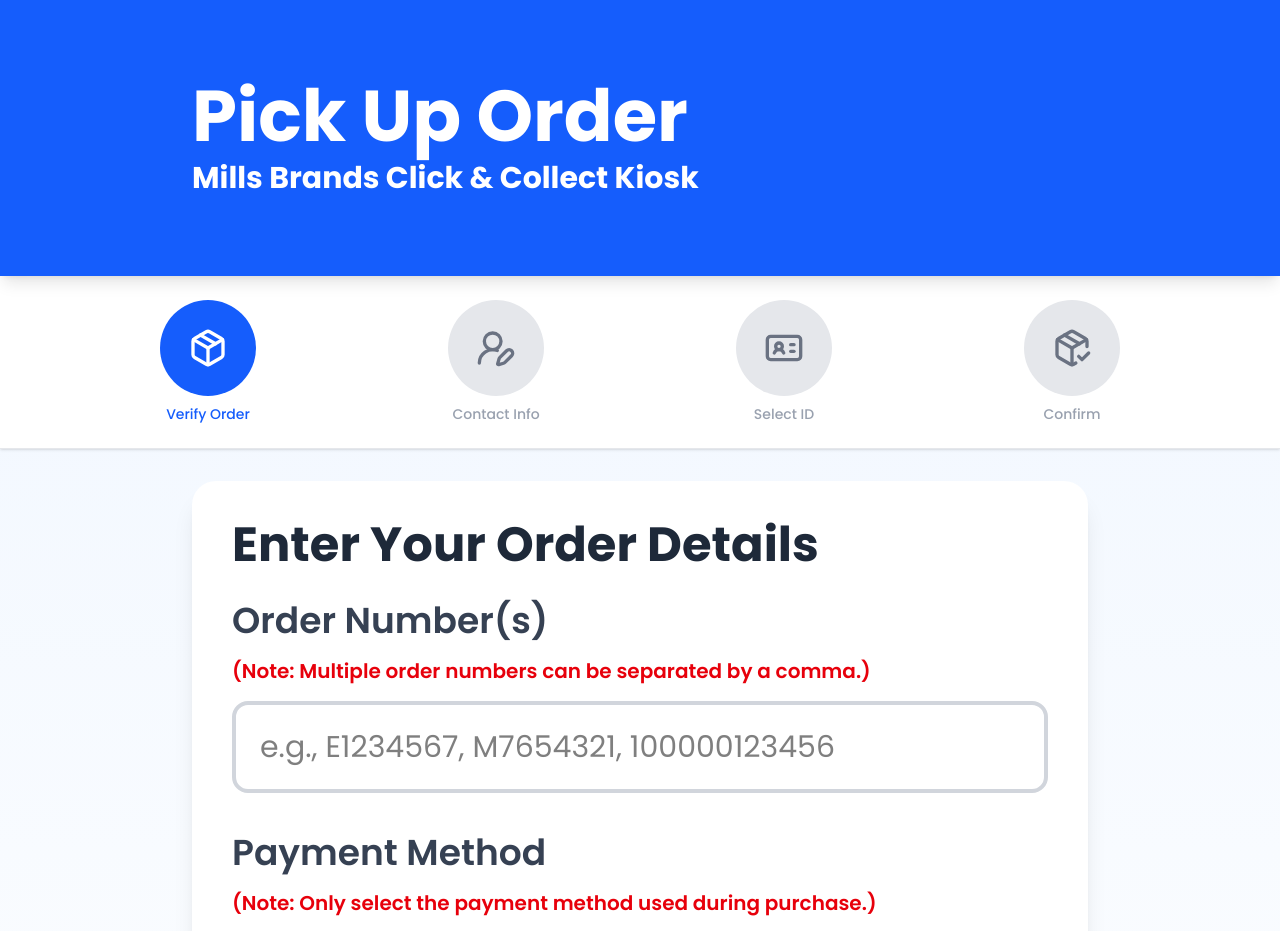
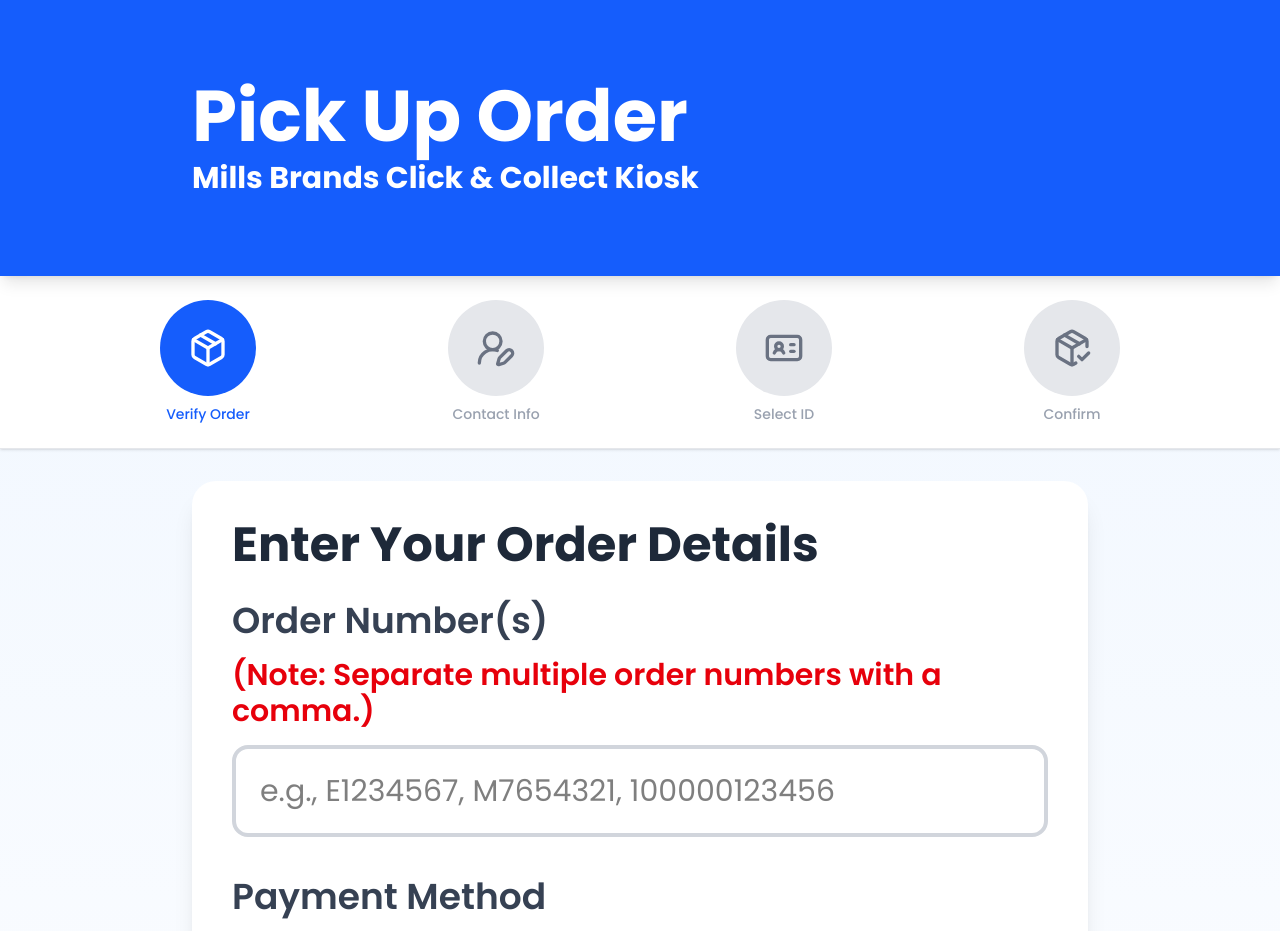
Before and after one commit to tonfxs/mills-cckiosk, a Next.js app: page /pick-up-order in a window 1280 px wide. Shown: the top 931 px of the page. Built offline with nearby package versions, Linux system fonts and the light colour scheme.

Commit message:
text size adjustments for notes

```diff
--- a/app/api/admin/kiosk-metrics/route.ts
+++ b/app/api/admin/kiosk-metrics/route.ts
@@ -213,6 +213,7 @@
 //     );
 //   }
 // }
+
 
 
 import { NextResponse } from "next/server";
--- a/app/parts-assistance/page.tsx
+++ b/app/parts-assistance/page.tsx
@@ -304,7 +304,7 @@
                 <div className="space-y-10">
                   <div>
                     <label className="block text-4xl font-semibold mb-4 text-gray-700">Order Number(s)</label>
-                    <p className="text-red-600 text-xl font-semibold my-4">(Note: Multiple order numbers can be separated by a comma.)</p>
+                    <p className="text-red-600 text-3xl font-semibold my-4">(Note: Separate multiple order numbers with a comma.)</p>
 
                     <input
                       type="text"
--- a/app/pick-up-order/page.tsx
+++ b/app/pick-up-order/page.tsx
@@ -453,7 +453,7 @@
                 <div className="space-y-10">
                   <div>
                     <label className="block text-4xl font-semibold mb-4 text-gray-700">Order Number(s)</label>
-                    <p className="text-red-600 text-xl font-semibold my-4">(Note: Multiple order numbers can be separated by a comma.)</p>
+                    <p className="text-red-600 text-3xl font-semibold my-4">(Note: Separate multiple order numbers with a comma.)</p>
                     <input
                       type="text"
                       name="orderNumber"
@@ -468,7 +468,7 @@
                   <div>
                     <label className="block text-4xl font-semibold mb-4 text-gray-700">
                       Payment Method
-                      <p className="text-red-600 text-xl my-4"> (Note: Only select the payment method used during purchase.)</p>
+                      <p className="text-red-600 text-3xl my-4"> (Note: Only select the payment method used during purchase.)</p>
                     </label>
 
                     <div className="grid grid-cols-2 gap-4">
--- a/app/return-a-product/page.tsx
+++ b/app/return-a-product/page.tsx
@@ -307,7 +307,7 @@
 
                 <div>
                   <label className="block text-4xl font-semibold mb-4 text-gray-700">RMA ID(s)</label>
-                  <p className="text-red-600 text-xl font-semibold my-4">(Note: Multiple entries can be separated by a comma.)</p>
+                  <p className="text-red-600 text-3xl font-semibold my-4">(Note: Separate multiple order numbers with a comma.)</p>
 
                   <input
                     type="text"
```
